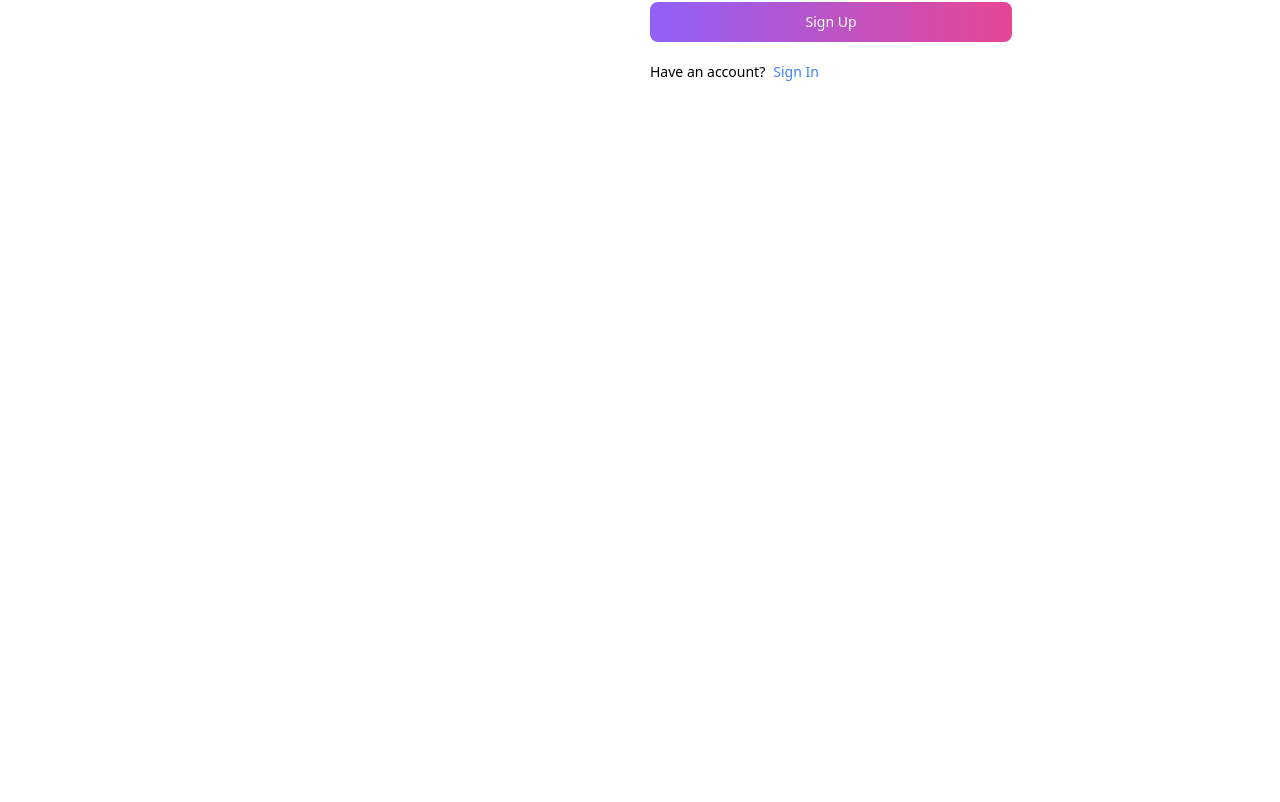
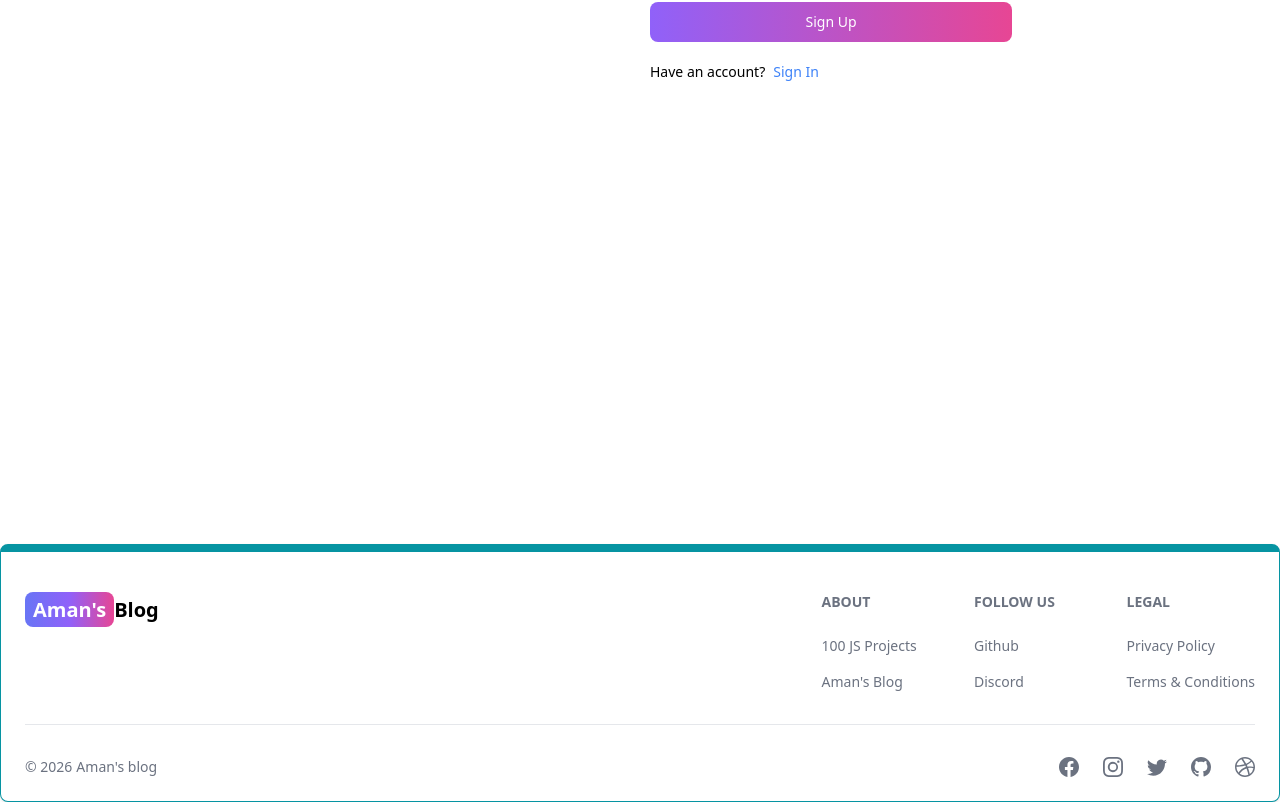
Before and after one commit to Aman-016/Blog-Application, a React (Vite) app in the folder client/: page /signup in a window 1280 px wide. Shown: the part 400-1202 px from the top of the page. Before the commit the page ends 944 px from the top, so only its background shows below. Built offline with nearby package versions, Linux system fonts and the light colour scheme.

Commit message:
Create the Footer components

```diff
--- a/client/src/App.jsx
+++ b/client/src/App.jsx
@@ -7,6 +7,7 @@
 import SignUp from "./pages/SignUp";
 import Projects from "./pages/Projects";
 import Header from "./components/Header";
+import Footer from "./components/Footer";
 
 
 export default function App() {
@@ -22,7 +23,7 @@
         <Route path="/projects" element={<Projects />} />
 
       </Routes>
-
+          <Footer />
     </BrowserRouter>
   );
 }
--- /dev/null
+++ b/client/src/components/Footer.jsx
@@ -0,0 +1,82 @@
+
+import { Footer } from 'flowbite-react';
+import { Link } from 'react-router-dom';
+import { BsFacebook, BsInstagram, BsTwitter, BsGithub, BsDribbble } from 'react-icons/bs';
+export default function FooterCom() {
+  return (
+    <Footer container className='border border-t-8 border-teal-500'>
+      <div className='w-full max-w-7xl mx-auto'>
+        <div className='grid w-full justify-between sm:flex md:grid-cols-1'>
+          <div className='mt-5'>
+            <Link
+              to='/'
+              className='self-center whitespace-nowrap text-lg sm:text-xl font-semibold dark:text-white'
+            >
+              <span className='px-2 py-1 bg-gradient-to-r from-indigo-500 via-purple-500 to-pink-500 rounded-lg text-white'>
+                Aman's
+              </span>
+              Blog
+            </Link>
+          </div>
+          <div className='grid grid-cols-2 gap-8 mt-4 sm:grid-cols-3 sm:gap-6'>
+            <div>
+              <Footer.Title title='About' />
+              <Footer.LinkGroup col>
+                <Footer.Link
+                  href='https://www.100jsprojects.com'
+                  target='_blank'
+                  rel='noopener noreferrer'
+                >
+                  100 JS Projects
+                </Footer.Link>
+                <Footer.Link
+                  href='/about'
+                  target='_blank'
+                  rel='noopener noreferrer'
+                >
+                  Aman's Blog
+                </Footer.Link>
+              </Footer.LinkGroup>
+            </div>
+            <div>
+              <Footer.Title title='Follow us' />
+              <Footer.LinkGroup col>
+                <Footer.Link
+                  href='https://www.github.com/sahandghavidel'
+                  target='_blank'
+                  rel='noopener noreferrer'
+                >
+                  Github
+                </Footer.Link>
+                <Footer.Link href='#'>Discord</Footer.Link>
+              </Footer.LinkGroup>
+            </div>
+            <div>
+              <Footer.Title title='Legal' />
+              <Footer.LinkGroup col>
+                <Footer.Link href='#'>Privacy Policy</Footer.Link>
+                <Footer.Link href='#'>Terms &amp; Conditions</Footer.Link>
+              </Footer.LinkGroup>
+            </div>
+          </div>
+        </div>
+        <Footer.Divider />
+        <div className='w-full sm:flex sm:items-center sm:justify-between'>
+          <Footer.Copyright
+            href='#'
+            by="Aman's blog"
+            year={new Date().getFullYear()}
+          />
+          <div className="flex gap-6 sm:mt-0 mt-4 sm:justify-center">
+            <Footer.Icon href='#' icon={BsFacebook}/>
+            <Footer.Icon href='#' icon={BsInstagram}/>
+            <Footer.Icon href='#' icon={BsTwitter}/>
+            <Footer.Icon href='#' icon={BsGithub}/>
+            <Footer.Icon href='#' icon={BsDribbble}/>
+
+          </div>
+        </div>
+      </div>
+    </Footer>
+  );
+}
--- a/client/src/pages/SignUp.jsx
+++ b/client/src/pages/SignUp.jsx
@@ -1,10 +1,46 @@
 import { Alert, Button, Label, Spinner, TextInput } from 'flowbite-react';
+import { useState } from 'react';
+
 import { Link, useNavigate } from 'react-router-dom';
 
 
 
 
 export default function SignUp() {
+
+  const [formData, setFormData] = useState({});
+  const handleChange = (e) => {
+    setFormData({ ...formData, [e.target.id]: e.target.value.trim() });
+  };
+    const handleSubmit = async (e) => {
+    e.preventDefault();
+    if (!formData.username || !formData.email || !formData.password) {
+      return setErrorMessage('Please fill out all fields.');
+    }
+    try {
+      setLoading(true);
+      setErrorMessage(null);
+      const res = await fetch(
+        `${import.meta.env.VITE_BACKEND_URL}/api/auth/signup`,
+        {
+          method: 'POST',
+          headers: { 'Content-Type': 'application/json' },
+          body: JSON.stringify(formData),
+        }
+      );
+      const data = await res.json();
+      if (data.success === false) {
+        return setErrorMessage(data.message);
+      }
+      setLoading(false);
+      if (res.ok) {
+        navigate('/sign-in');
+      }
+    } catch (error) {
+      setErrorMessage(error.message);
+      setLoading(false);
+    }
+  };
   return (
       <div className='min-h-screen mt-20'>
       <div className='flex p-3 max-w-3xl mx-auto flex-col md:flex-row md:items-center gap-5'>
@@ -24,14 +60,14 @@
 
         {/* right */}
         <div className='flex-1'>
-          <form className='flex flex-col gap-4'>
+          <form className='flex flex-col gap-4' onSubmit={handleSubmit}>
              <div>
               <Label value='Your username' />
               <TextInput
                 type='text'
                 placeholder='Username'
                 id='username'
-                //onChange={handleChange}
+                onChange={handleChange}
               />
             </div>
               <div>
@@ -40,7 +76,7 @@
                 type='email'
                 placeholder='name@company.com'
                 id='email'
-               // onChange={handleChange}
+                onChange={handleChange}
               />
             </div>
              <div>
@@ -49,7 +85,7 @@
                 type='password'
                 placeholder='Password'
                 id='password'
-                //onChange={handleChange}
+                onChange={handleChange}
               />
             </div>
              {/* <Button
```
